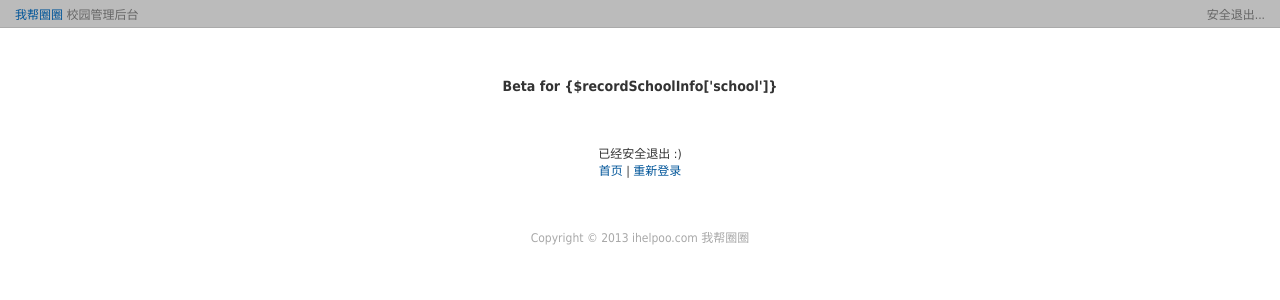
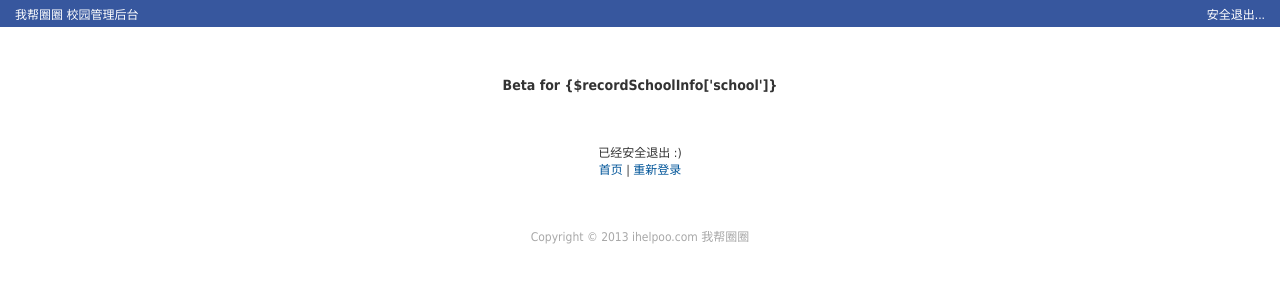
Before and after one commit to wangdx/ihelpoo-web, a PHP site: page /DbName/App/Tpl/Schooladmin/quit.html in a window 1280 px wide. Shown: the top 300 px of the page. Run offline with PHP 8.4, Linux system fonts and the light colour scheme.

Commit message:
test shell add

```diff
--- a/Public/css/schooladmin.css
+++ b/Public/css/schooladmin.css
@@ -10,10 +10,15 @@ a:hover{
 .schooladmin_top{
     width: 100%;
     padding: 5px 0;
-    background: #BBB;
-    border-bottom: 1px solid #AAA;
+    background: #37579E;
     position: relative;
-    color: #666666;
+    color: #FFF;
+}
+.schooladmin_top a{
+    color: #FFF;
+}
+.schooladmin_top a:hover{
+    color: #FFFA85;
 }
 .schooladmin_top_info_p{
     margin-left: 15px;
```
Also changed, not shown: 1 other file.
